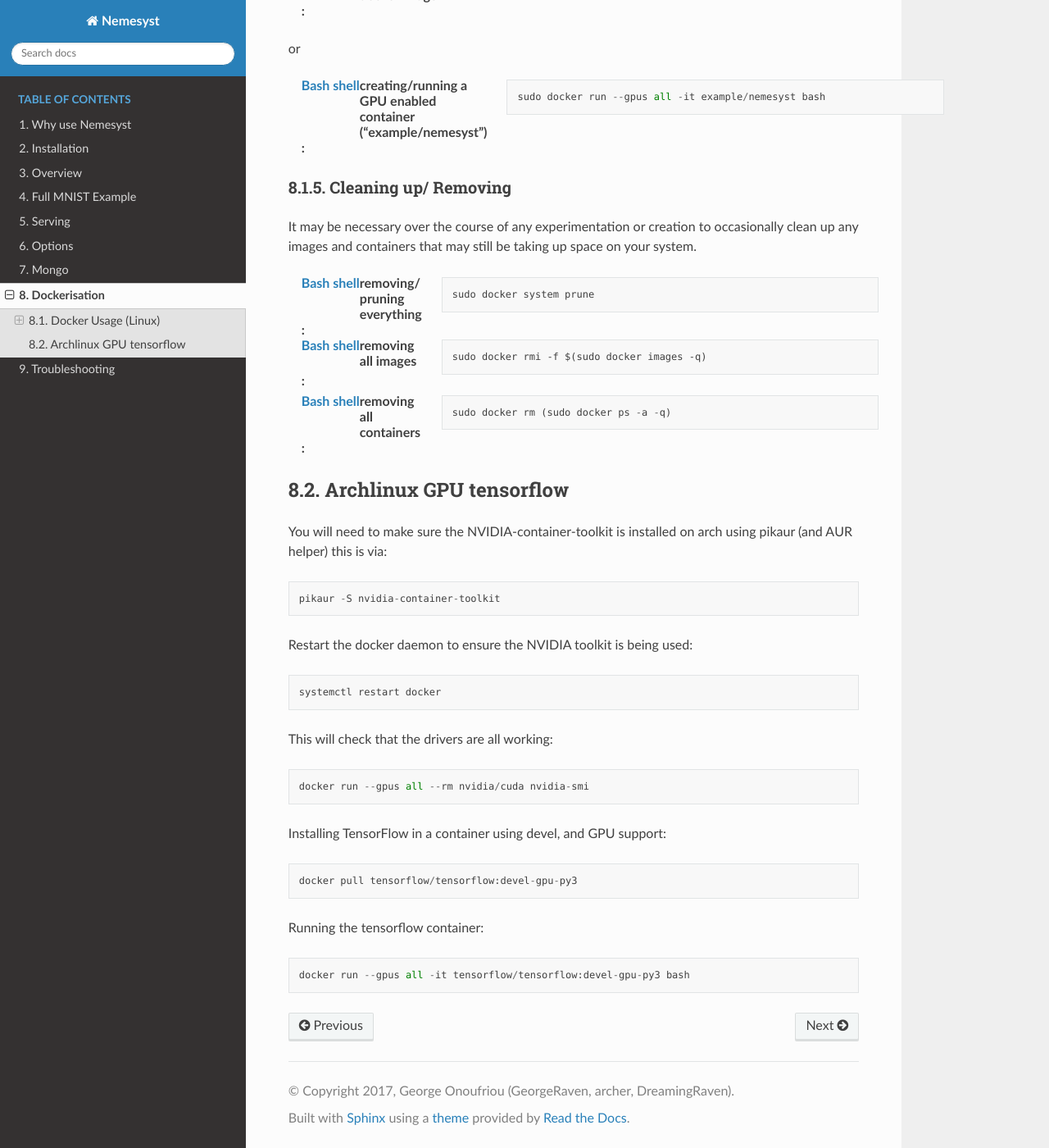
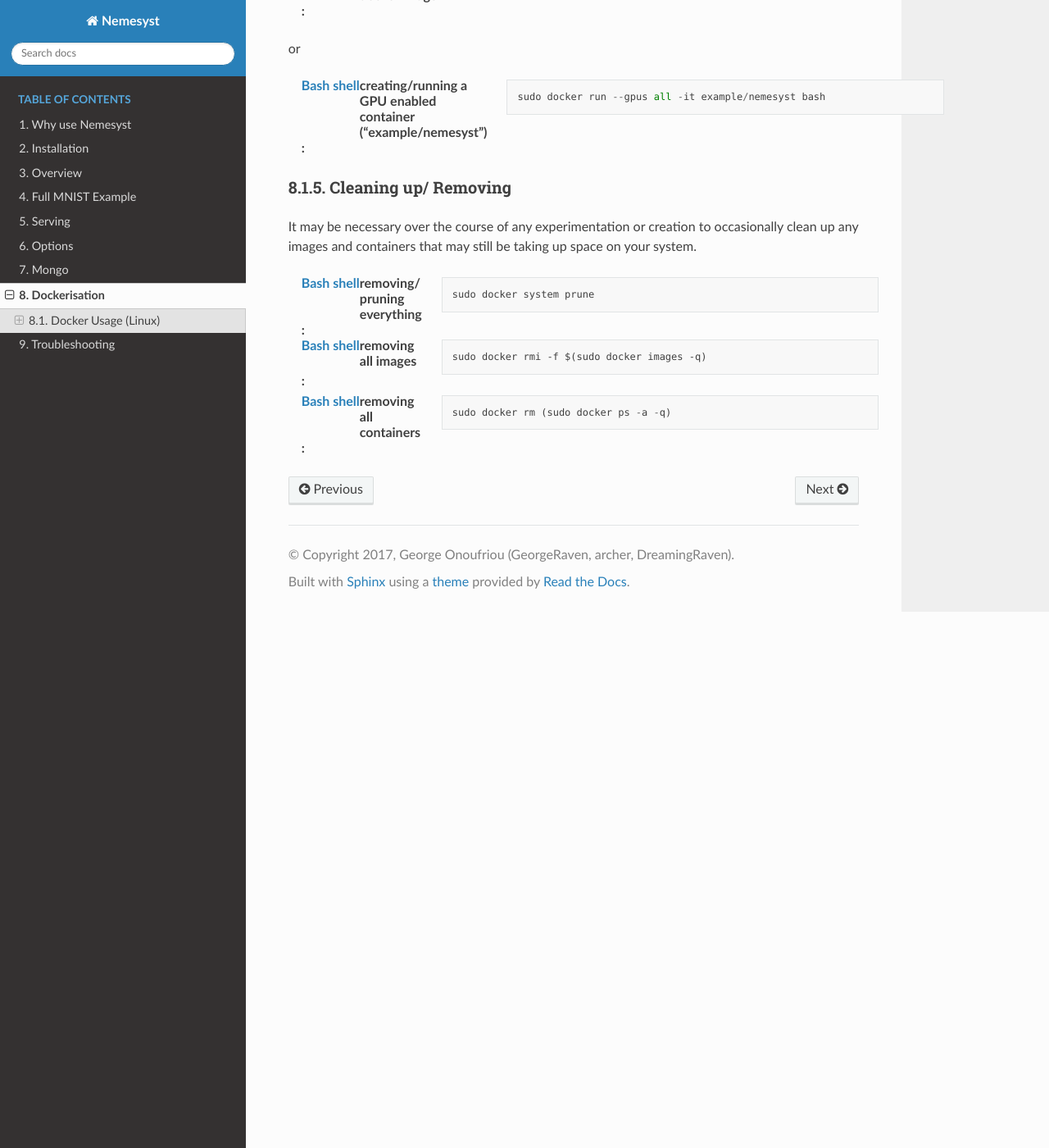
Before and after one commit to DreamingRaven/nemesyst, a Sphinx documentation site: the page built from docs/source/docker.rst, in a window 1280 px wide and 1400 px high, scrolled down 2167 px. Shown: the whole window at 82% size. Built offline with Sphinx 7.4.7 and the Read the Docs theme 2.0.0, drawn with Linux system fonts in a browser that asks for light colours; the version number could not be read and is left out.

Commit message:
Removed old doc instructions for tf docker

```diff
--- a/docs/source/docker.rst
+++ b/docs/source/docker.rst
@@ -98,36 +98,3 @@ It may be necessary over the course of any experimentation or creation to occasi
     .. parsed-literal::
 
         sudo docker rm (sudo docker ps -a -q)
-
-Archlinux GPU tensorflow
-************************
-
-You will need to make sure the NVIDIA-container-toolkit is installed on arch using pikaur (and AUR helper) this is via:
-
-.. parsed-literal::
-
-  pikaur -S nvidia-container-toolkit
-
-Restart the docker daemon to ensure the NVIDIA toolkit is being used:
-
-.. parsed-literal::
-
-    systemctl restart docker
-
-This will check that the drivers are all working:
-
-.. parsed-literal::
-
-  docker run --gpus all --rm nvidia/cuda nvidia-smi
-
-Installing TensorFlow in a container using devel, and GPU support:
-
-.. parsed-literal::
-
-  docker pull tensorflow/tensorflow:devel-gpu-py3
-
-Running the tensorflow container:
-
-.. parsed-literal::
-
-    docker run --gpus all -it tensorflow/tensorflow:devel-gpu-py3 bash
```
